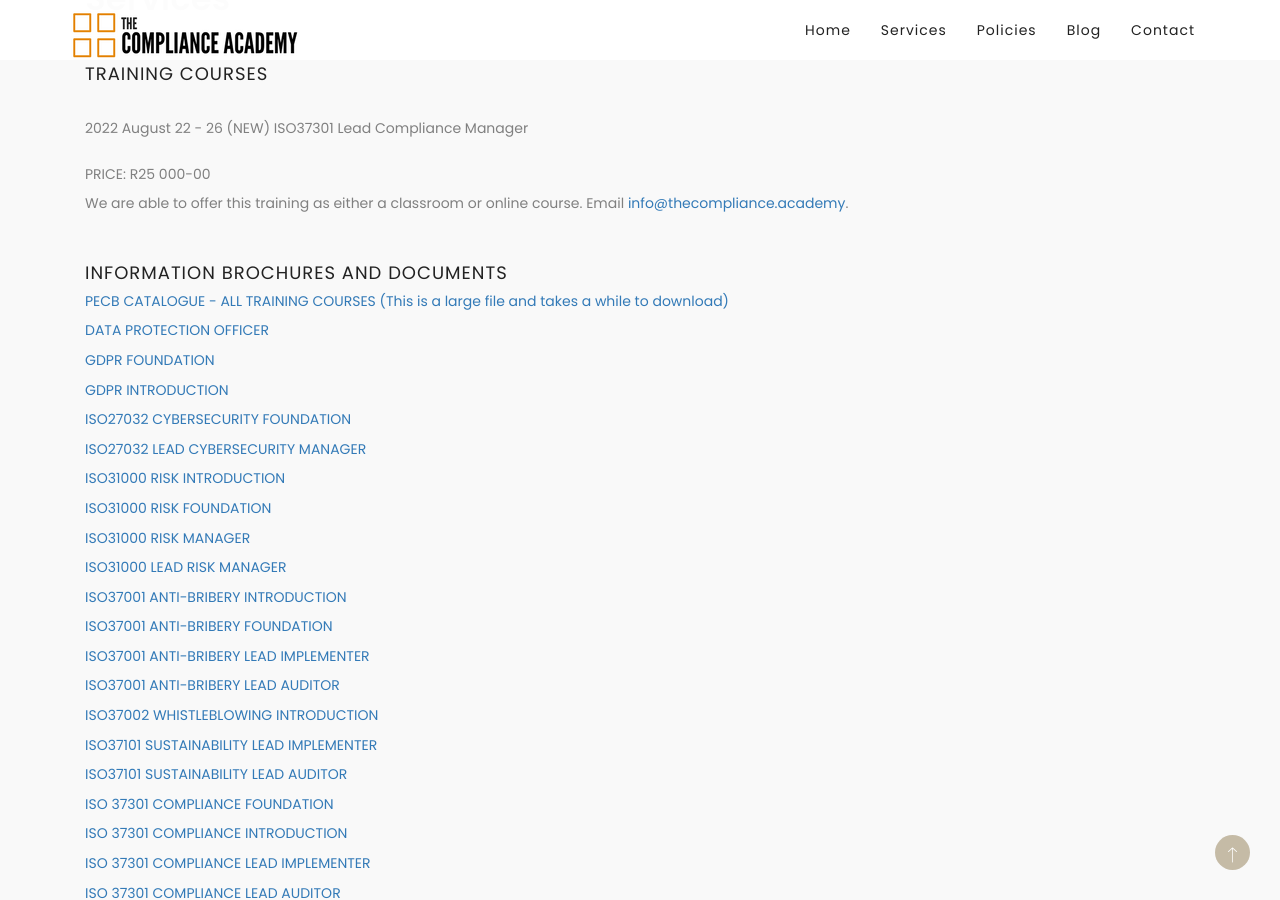
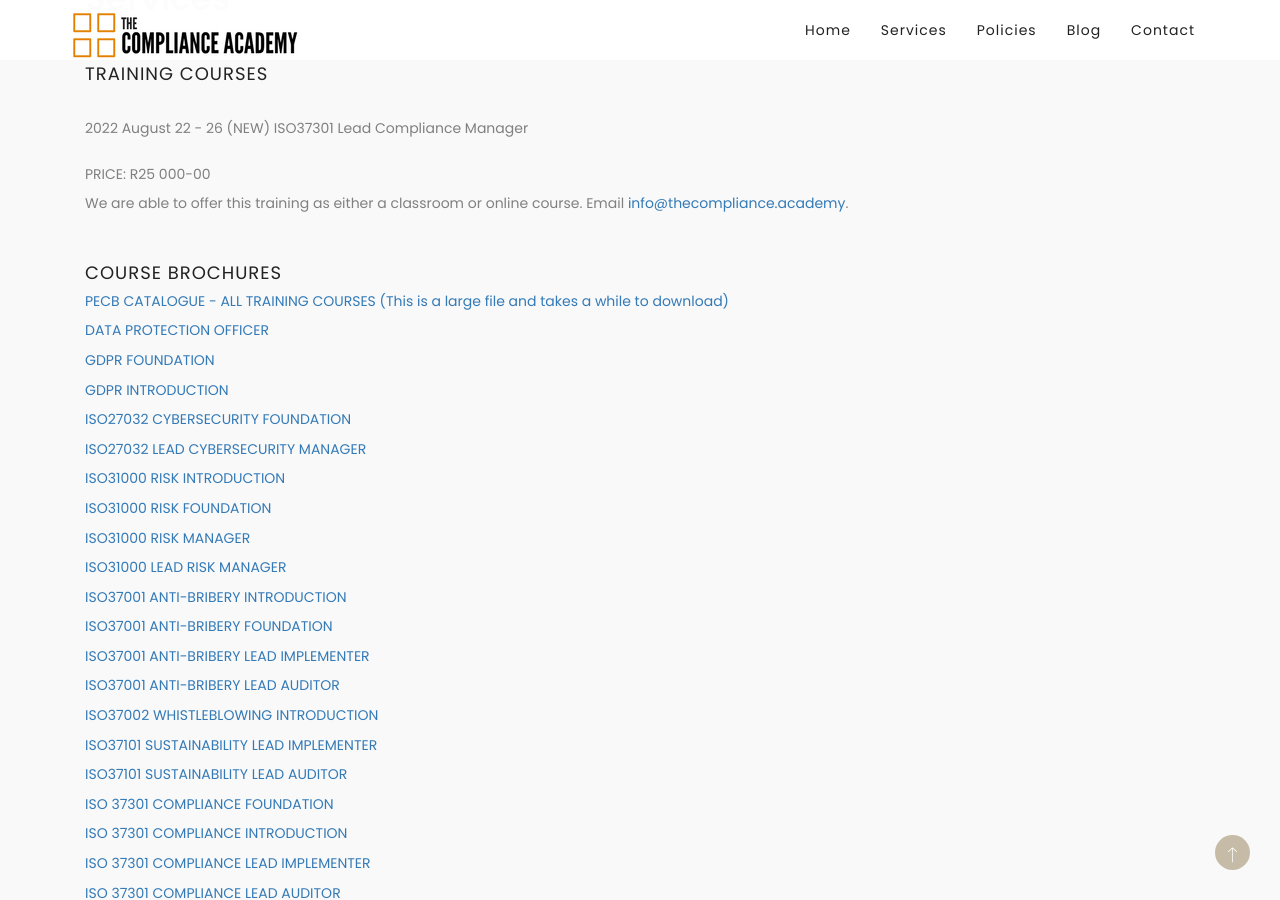
Before and after one commit to compliance-academy/compliance-academy.github.io, a Jekyll site: the page built from index.md, in a window 1280 px wide and 900 px high, scrolled down 1297 px. Built offline with Jekyll 4.4.1, drawn with Linux system fonts in a browser that asks for light colours; nearby versions of some CDN libraries; some web fonts are replaced.

Commit message:
Update home.html

```diff
--- a/_layouts/home.html
+++ b/_layouts/home.html
@@ -115,7 +115,7 @@
                   </div>
 
                   <div class="service-single">
-                     <h1 class="wow fadeInUp" data-wow-delay="0.1s">INFORMATION BROCHURES AND DOCUMENTS</h1>
+                     <h1 class="wow fadeInUp" data-wow-delay="0.1s">COURSE BROCHURES</h1>
                           <p class="wow fadeInUp" data-wow-delay="0.2s">
                        <a href="pecb-catalogue-2022.pdf">PECB CATALOGUE - ALL TRAINING COURSES (This is a large file and takes a while to download)
                           <p class="wow fadeInUp" data-wow-delay="0.2s">
```
